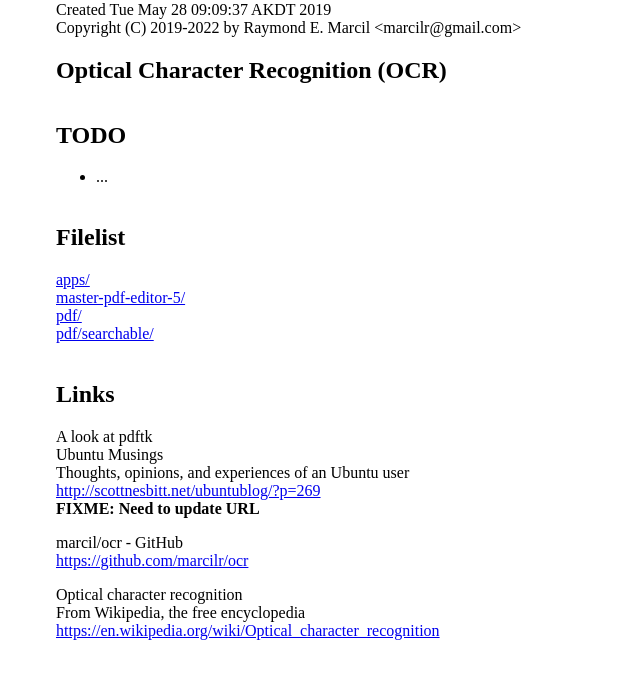
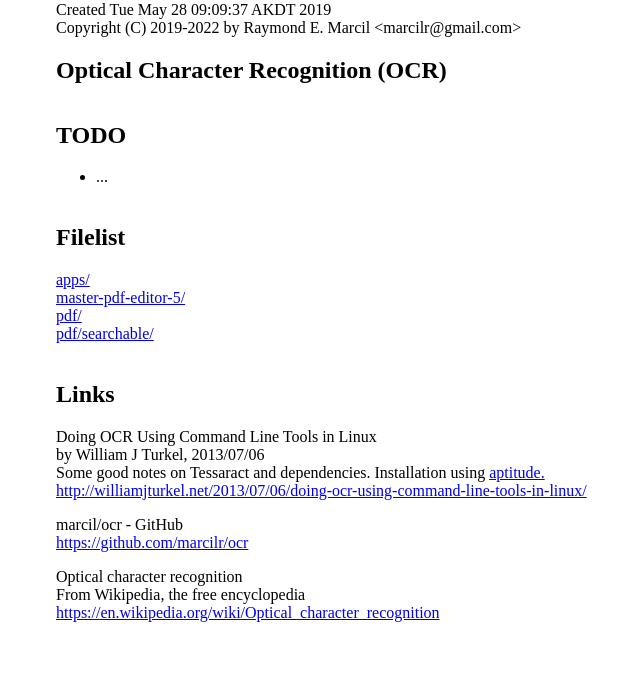
Before and after one commit to marcilr/ocr, a plain HTML site: page index.html in a window 1280 px wide. Shown: the part 107-786 px from the top of the page, without its empty margins (76-716 px from the left). Drawn offline with Linux system fonts and the light colour scheme.

Commit message:
Merged Tessarct link from pdf-PRIOR/links.txt:
Doing OCR Using Command Line Tools in Linux
by William J Turkel, 2013/07/06
Some good notes on Tessaract and dependencies. Installation using aptitude.
http://williamjturkel.net/2013/07/06/doing-ocr-using-command-line-tools-in-linux/

```diff
--- a/index.html
+++ b/index.html
@@ -93,13 +93,13 @@ Copyright (C) 2019-2022 by Raymond E. Marcil &lt;marcilr@gmail.com&gt;<br>
 <h2>Links</h2>
 
 <p>
-A look at pdftk<br>
-Ubuntu Musings<br>
-Thoughts, opinions, and experiences of an Ubuntu user<br>
-<a href="http://scottnesbitt.net/ubuntublog/?p=269">
-  http://scottnesbitt.net/ubuntublog/?p=269</a><br>
-<strong>FIXME: Need to update URL</strong>
-</p>
+Doing OCR Using Command Line Tools in Linux<br>
+by William J Turkel, 2013/07/06<br>
+Some good notes on Tessaract and dependencies.<bt>
+Installation using <a href="https://wiki.debian.org/Aptitude">aptitude.</a><br>
+<a href="http://williamjturkel.net/2013/07/06/doing-ocr-using-command-line-tools-in-linux/">
+  http://williamjturkel.net/2013/07/06/doing-ocr-using-command-line-tools-in-linux/</a>
+
 
 <p>
 marcil/ocr - GitHub<br>
```
